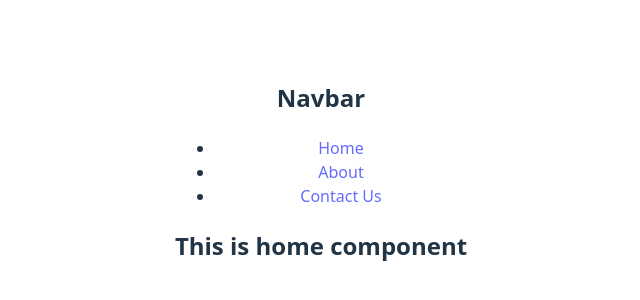
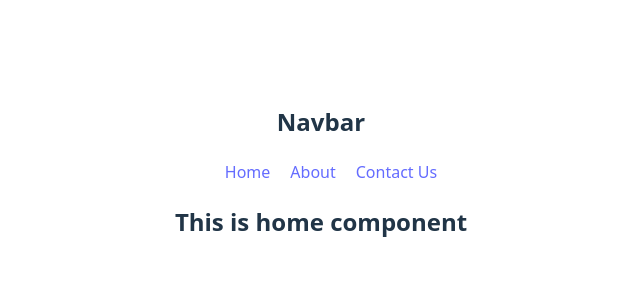
Before and after one commit to jnakht/introduction-to-react-router, a React (Vite) app: page / in a window 1280 px wide. Shown: the part 228-528 px from the top of the page, without its empty margins (319-959 px from the left). Built offline with nearby package versions, Linux system fonts and the light colour scheme.

Commit message:
nested routing

```diff
--- /dev/null
+++ b/src/Components/Header/Header.css
@@ -0,0 +1,3 @@
+nav a{
+    margin-right: 20px;
+}
--- a/src/Components/Header/Header.jsx
+++ b/src/Components/Header/Header.jsx
@@ -1,15 +1,19 @@
+
+import { Link } from 'react-router-dom';
+import './Header.css'
+const Header = () => {
+    return (
+        <nav>
+            <h2>Navbar</h2>
+            <ul className="">
+
+                <Link to="/">Home</Link>
+                <Link to="/about">About</Link>
+                <Link to="/contact">Contact Us</Link>
 
 
-const Header = () => {
-    return (
-        <div>
-            <h2>Navbar</h2>
-            <ul className="">
-                <li><a href="/">Home</a></li>
-                <li><a href="/about">About</a></li>
-                <li><a href="/contact">Contact Us</a></li>
             </ul>
-        </div>
+        </nav>
     );
 };
 
```
